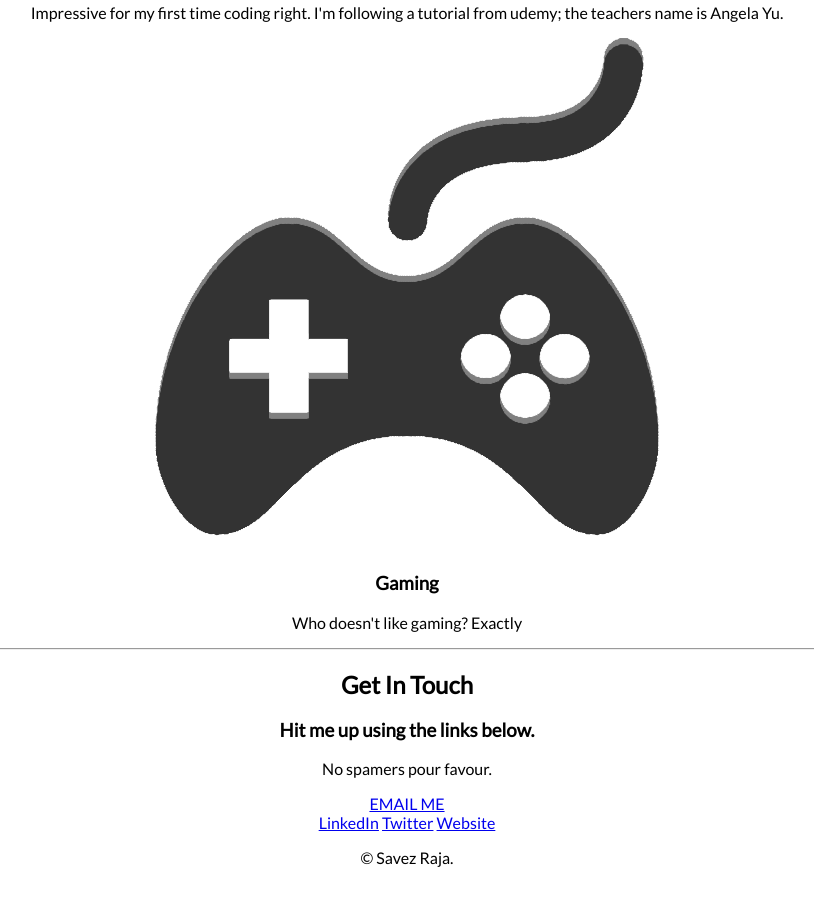
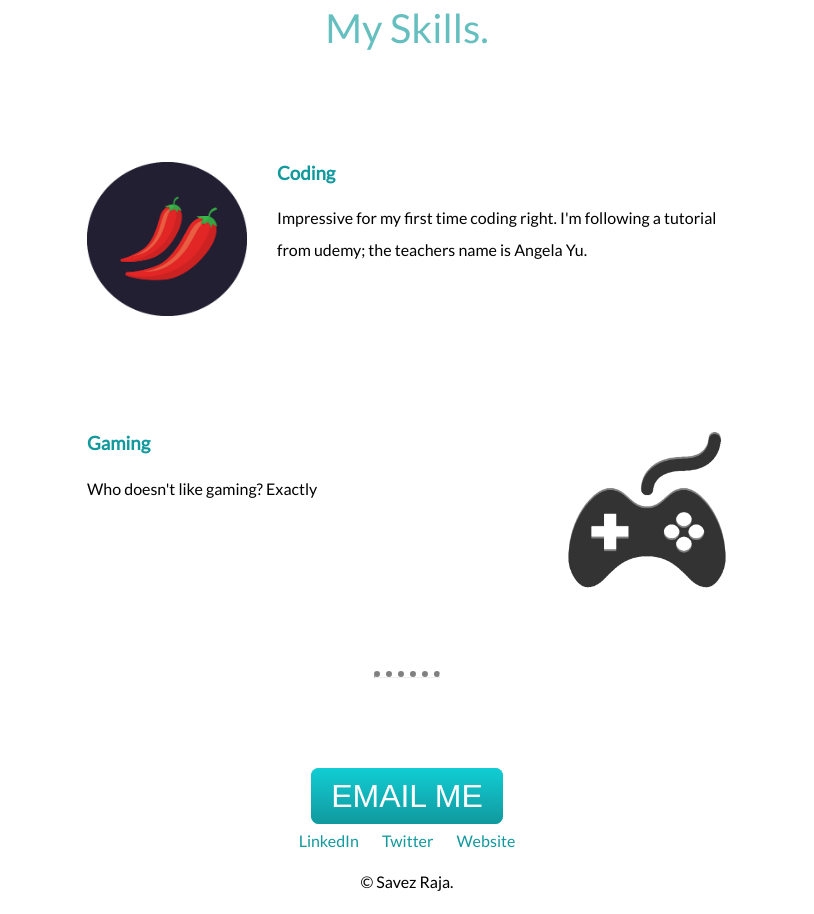
Before and after one commit to S4vez/Second-Webiste, a plain HTML site: page index.html in a window 1280 px wide. Shown: the part 1677-2591 px from the top of the page, without its empty margins (233-1047 px from the left). Before the commit the page ends 2560 px from the top, so only its background shows below. Drawn offline with Linux system fonts and the light colour scheme.

Commit message:
Add files via upload

```diff
--- a/css/styles.css
+++ b/css/styles.css
@@ -4,14 +4,54 @@ body{
     font-family: 'Lato', sans-serif;
 
 
+
+}
+p{
+    line-height: 2;
+}
+h1{
+    margin: 0 auto 0 auto;
+    font-family: 'Sacramento', cursive;
+    font-size: 5.62rem;
+    margin-top: 50px;
+    color: #66BFBF;
+    line-height:2;
+
+
 }
 
-h1{
-    margin-top: 0;
-    font-family: 'Sacramento', cursive;
-    font-size: 562%;
+h2{
+
+    font-size: 2.5rem;
+    color: #66BFBF;
+    font-weight: normal;
+    padding-bottom: 10px;
+}
+
+a{
+    color:#11999E;
+    margin: 10px;
+    text-decoration: none;
 
 }
+
+a:hover{
+    color: #ea4646;
+}
+h3{
+    color: #11999E;
+}
+
+hr{
+    color: grey;
+    width: 5%;
+    border-top: dotted 6px ;
+    margin: 100px auto;
+
+}
+
+/* CLASS */
+
 
 .underline{
     text-decoration: underline;
@@ -41,29 +81,66 @@ h1{
 
 }
 
+.skill-row{
+    width: 50%;
+    margin: 100px auto;
+    text-align: left;
+
+   padding-bottom: 50px;
+
+}
+
+.chillies{
+    width: 25%;
+    float: left;
+    margin-right: 30px;
+}
+.game{
+    width: 25%;
+    float: right;
+    margin-left: 30px;
+}
+
 .one{
-    background-color: lightcoral;
+
     margin: 0 ;
     padding-top: 100px;
+   padding-bottom: 100px;
+
+
+}
+
+.mid_p_color{
+    color: #40514e;
+}
 
 
 
 
 
+.btn{
+    background: #11cdd4;
+    background-image: -webkit-linear-gradient(top, #11cdd4, #11999e);
+    background-image: -moz-linear-gradient(top, #11cdd4, #11999e);
+    background-image: -ms-linear-gradient(top, #11cdd4, #11999e);
+    background-image: -o-linear-gradient(top, #11cdd4, #11999e);
+    background-image: linear-gradient(to bottom, #11cdd4, #11999e);
+    -webkit-border-radius: 8;
+    -moz-border-radius: 8;
+    border-radius: 8px;
+    font-family: Arial;
+    color: #ffffff;
+    font-size: 32px;
+    padding: 10px 20px 10px 20px;
+    text-decoration: none;
 
 }
-.two{
-    background-color: red;
-    height: 200px;
-    width: 200px;
-
+.btn:hover {
+    background: #30e3cb;
+    background-image: -webkit-linear-gradient(top, #30e3cb, #2bc4ad);
+    background-image: -moz-linear-gradient(top, #30e3cb, #2bc4ad);
+    background-image: -ms-linear-gradient(top, #30e3cb, #2bc4ad);
+    background-image: -o-linear-gradient(top, #30e3cb, #2bc4ad);
+    background-image: linear-gradient(to bottom, #30e3cb, #2bc4ad);
+    text-decoration: none;
 }
-
-
-.three{
-    background-color: yellow;
-    height: 200px;
-    width: 200px;
-
-
-}
--- a/index.html
+++ b/index.html
@@ -24,7 +24,7 @@
         <div class="one">
             <img class="top_cloud" src="images/cloud.png" alt="">
             <h1>HI WORLD</h1>
-            <p>I like <span class="underline">coding</span></p>
+            <h2>I like <span class="underline">coding</span></h2>
             <img class="bottom_cloud" src="images/cloud.png" alt="">
 
             <img src="images/mountain.png" alt="">
@@ -37,7 +37,7 @@
             <div class="profile">
               <img src="/images/computer.png" alt="binary">
               <h2>Hello.</h2>
-              <p>This is my second ever website. Impressed yet?</p>
+              <p class="mid_p_color">This is my second ever website. Impressed yet?</p>
             </div>
 
             <hr>
@@ -45,27 +45,32 @@
             <div class="skills">
               <h2>My Skills.</h2>
               <div class="skill-row">
-                <img class="" src="/images/chillies.png" alt="">
+                <img class="chillies" src="/images/chillies.png" alt="">
                 <h3>
                     Coding
                 </h3>
-                <p>Impressive for my first time coding right. I'm following a tutorial from udemy; the teachers name is Angela Yu.</p>
+                <p class="coding_desc">Impressive for my first time coding right. I'm following a tutorial from udemy; the teachers name is Angela Yu.</p>
               </div>
 
               <div class="skill-row">
-                <img class="" src="/images/Gaming.png" alt="">
+                <img class="game" src="/images/Gaming.png" alt="">
                 <h3>Gaming</h3>
-                <p>Who doesn't like gaming? Exactly</p>
+                <p class="game_desc">Who doesn't like gaming? Exactly</p>
+
+
+
+
               </div>
 
             </div>
+
             <hr>
+
             <div class="contact-me">
-              <h2>Get In Touch</h2>
-              <h3>Hit me up using the links below.</h3>
-              <p>No spamers pour favour.</p>
-              <a class="btn" href="mailto:name@email.com">EMAIL ME</a>
+
+              <a class="btn" href="mailto:mepzi88@email.com">EMAIL ME</a>
             </div>
+            <p></p>
           </div>
 
 
@@ -73,7 +78,7 @@
             <a class="footer-link" href="https://www.linkedin.com/">LinkedIn</a>
             <a class="footer-link" href="https://twitter.com/">Twitter</a>
             <a class="footer-link" href="https://www.appbrewery.co/">Website</a>
-            <p>© Savez Raja.</p>
+            <p class="contact">© Savez Raja.</p>
           </div>
 
 
```
